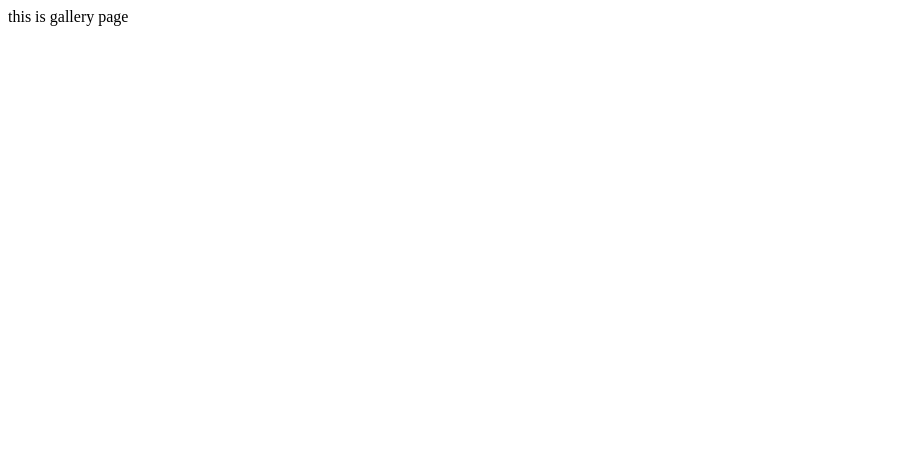
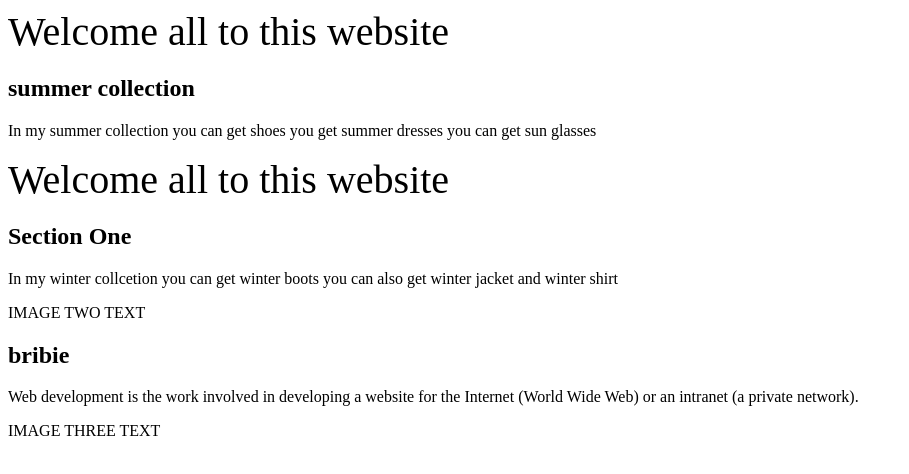
Before and after one commit to Praiseandzoeventures/Praise-collection-website, a plain HTML site: page gallery.html in a window 1280 px wide. Shown: the whole page, without its empty margins (0-909 px from the left). Drawn offline with Linux system fonts and the light colour scheme.

Commit message:
my cloth

```diff
--- a/gallery.html
+++ b/gallery.html
@@ -5,7 +5,123 @@
     <meta name="viewport" content="width=device-width, initial-scale=1.0">
     <title>Document</title>
 </head>
-<body> this is gallery page
+<body>
+    <!-- Welcome Section with background -->
+
+<div class="pimg1">
+
+    <div class="ptext">
+
+    <span class="border trans" style="font-size:40px;">Welcome all to this website</span>
+
+    </div>
+
+    </div>
+
+    <!--winter collection-->
+
+    <section class="section section-dark">
+
+    <h2>summer collection</h2>
+
+    <p>
+
+     In my summer collection you can get shoes
+     you get summer dresses
+      you can get sun glasses
+
+
+
+
+
+    </p>
+
+    </section>
+
+
+
+        </div>
+
+    </div>
+
+    <div class="pimg1">
+
+        <div class="ptext">
+
+        <span class="border trans" style="font-size:40px;">Welcome all to this website</span>
+
+        </div>
+
+        </div>
+
+
+        <section class="section section-dark">
+
+        <h2>Section One</h2>
+
+        <p>
+
+
+        In my winter collcetion you can get winter boots
+        you can also get winter jacket
+        and winter shirt
+
+
+
+
+        </p>
+
+        </section>
+
+        <!-- princeness -->
+
+        <div class="pimg2">
+
+        <div class="ptext">
+
+        <span class="border trans">IMAGE TWO TEXT</span>
+
+        </div>
+
+        </div>
+
+        <!-- Section Two-->
+
+        <section class="section section-dark">
+
+        <h2>bribie</h2>
+
+        <p>
+
+        Web development is the work involved in developing a
+
+        website for the Internet (World Wide Web) or an
+
+        intranet (a private network).
+
+        </p>
+
+        </section>
+
+        <!-- Image Section Three -->
+
+        <div class="pimg3">
+
+        <div class="ptext">
+
+        <span class="border trans">IMAGE THREE TEXT</span>
+
+        </div>
+
+        </div>
+
+        </body>
+
+        </html>
+
+
+
+
 
 </body>
 </html>
```
